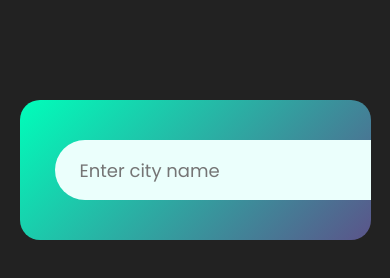
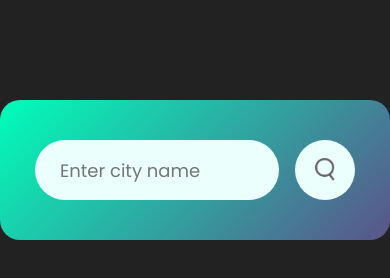
Before and after one commit to Asroyx/js-weather-app, a plain HTML site: page index.html in a window 390 px wide. Drawn offline with Linux system fonts and the light colour scheme.

Commit message:
Fix search input for mobile

```diff
--- a/style.css
+++ b/style.css
@@ -10,7 +10,7 @@ body {
   background: #222;
 }
 .card {
-  width: 90%;
+  width: 100%;
   max-width: 470px;
   background: linear-gradient(135deg, #00feba, #5b548a);
   color: #fff;
@@ -18,13 +18,21 @@ body {
   border-radius: 20px;
   padding: 40px 35px;
   text-align: center;
+  max-height: 200px;
+  overflow: hidden;
+  transition: all 0.5s ease-in-out;
 }
+.card.expanded {
+  max-height: 1000px;
+}
+
 .search {
   width: 100%;
   display: flex;
   align-items: center;
 }
 .search input {
+  min-width: 100px;
   border: 0;
   outline: 0;
   background: #ebfffc;
@@ -71,14 +79,6 @@ body {
 .weather {
   display: none;
 }
-.card {
-  max-height: 200px;
-  overflow: hidden;
-  transition: all 0.5s ease-in-out;
-}
-.card.expanded {
-  max-height: 1000px;
-}
 
 .weather h1 {
   font-size: 80px;
```
